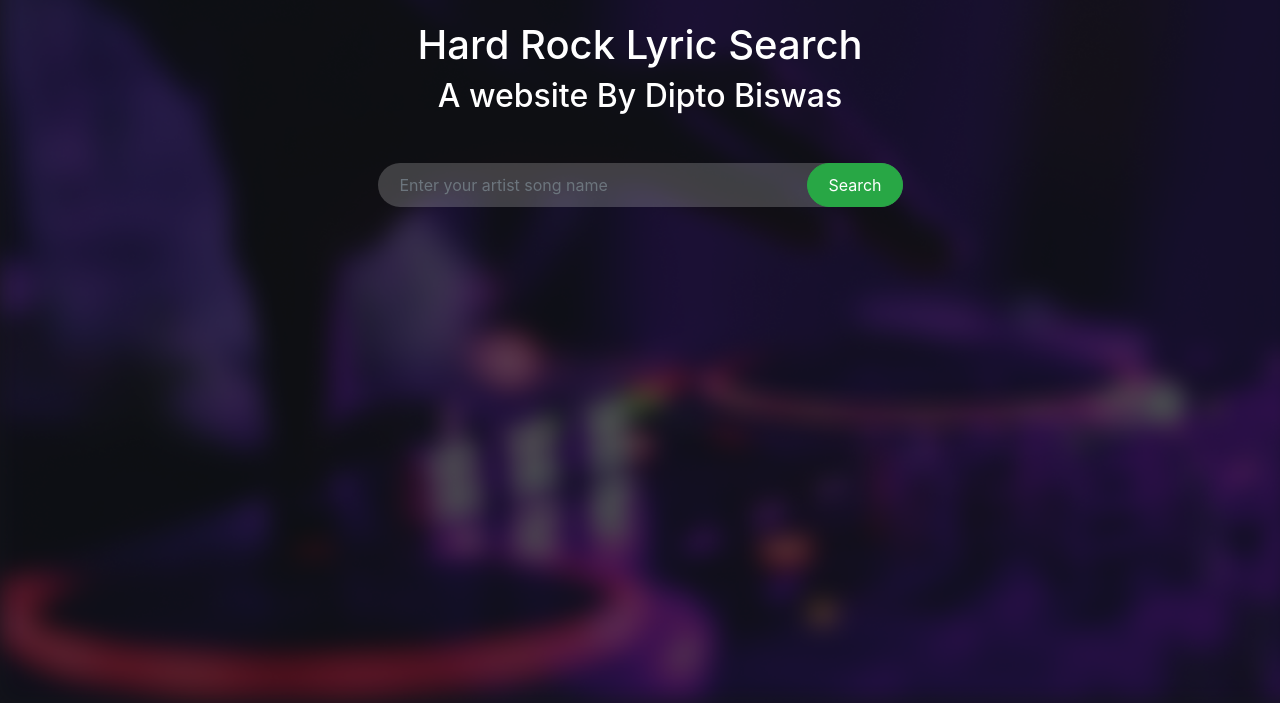
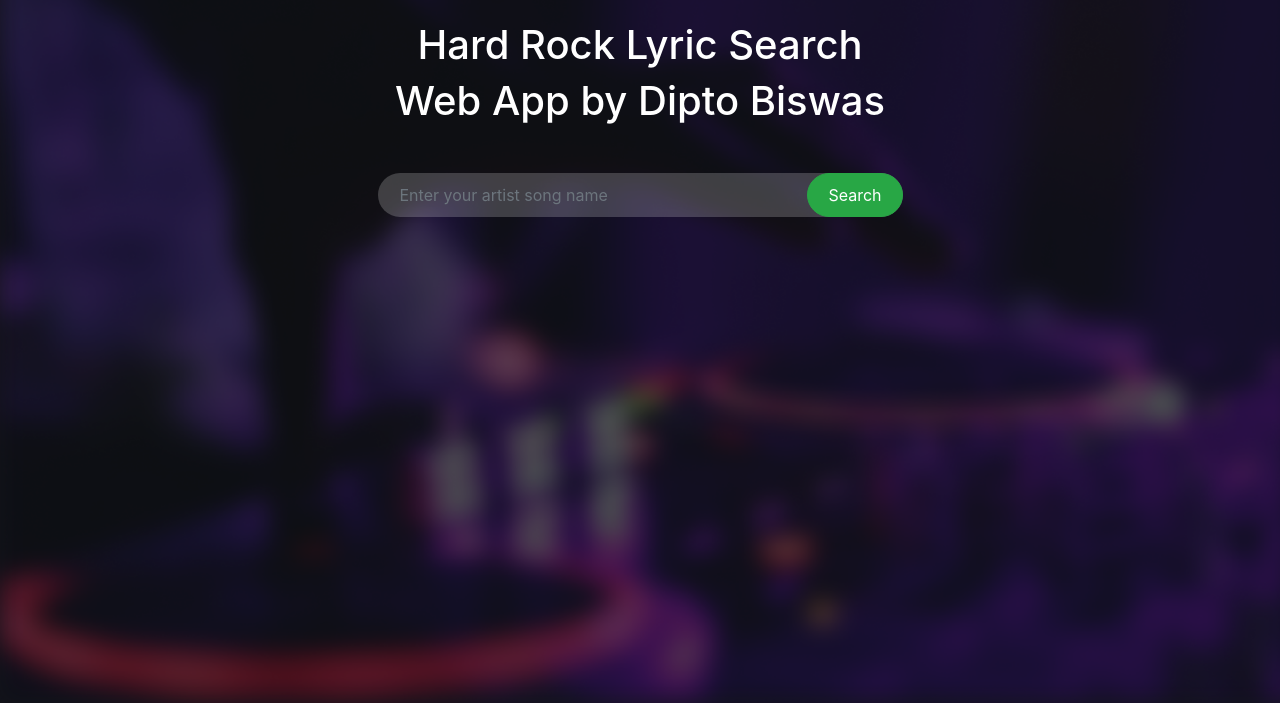
Before and after one commit to dipt0O/hard-rock, a plain HTML site: page index.html in a window 1280 px wide. Shown: the part 97-800 px from the top of the page. Drawn offline with nearby package versions, Linux system fonts and the light colour scheme.

Commit message:
lyric solved

```diff
--- a/index.html
+++ b/index.html
@@ -44,8 +44,8 @@
 
         <main class="content-area">
             <div class="search-bar col-md-6 mx-auto">
-                <h1 class="text-center">Hard Rock Lyric Search </h1>
-                <h2 class="text-center">A website By Dipto Biswas</h2>
+                <h1 class="text-center">Hard Rock Lyric Search</h1>
+                <h1 class="text-center">Web App by Dipto Biswas</h1>
                 <div class="search-box my-5">
                     <input id="search-field" type="text" class="form-control" placeholder="Enter your artist song name">
                     <button onclick="searchSongs()" class="btn btn-success search-btn">Search</button>
```
